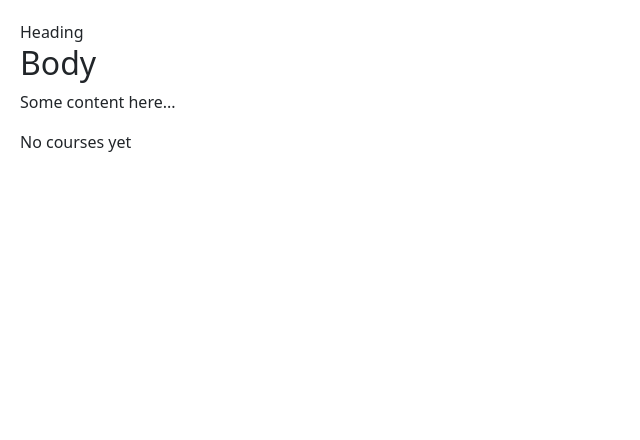
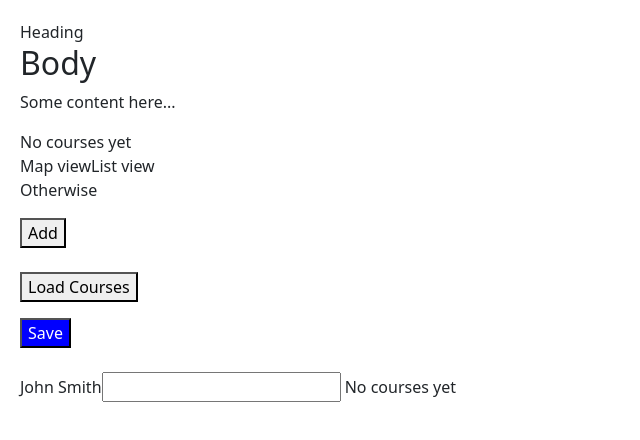
Before and after one commit to neelureddy/Angular2Project, an Angular app: page / in a window 1280 px wide. Shown: the top 440 px of the page, without its empty margins (0-640 px from the left). Built offline with nearby package versions, Linux system fonts and the light colour scheme.

Commit message:
Attribute directives (#5)
* ng-content/container

* directives added

* custom directives added

```diff
--- a/src/app/app.component.html
+++ b/src/app/app.component.html
@@ -5,6 +5,59 @@
      <p>Some content here...</p>
   </div>
 </bootstrap-panel>
+
+<div [hidden]= "courses.length == 0">
+    List of courses
+</div>
+<div [hidden]= "courses.length >1">
+    No courses yet
+</div>
+
+<ul class="nav nav-pills">
+  <li [class.active]="viewMode== 'map'"><a (click)="viewMode='map'">Map view</a></li>
+  <li [class.active]="viewMode== 'list'"><a (click)="viewMode='list'">List view</a></li>
+</ul>
+<div [ngSwitch]="viewMode">
+  <div *ngSwitchCase="'map'">Map view Content</div>
+  <div *ngSwitchCase="'list'">List view Content</div>
+  <div *ngSwitchDefault>Otherwise</div>
+</div>
+
+<ul>
+  <li *ngFor="let course of courses; ,even as isEven">
+  {{course.name }} <span *ngIf = "isEven">(EVEN)</span>
+  <button (click) = "onChange(course)">Remove</button>
+
+  </li>
+</ul>
+
+<button (click)="onAdd()">
+    Add
+</button> <br/> <br/>
+
+<button (click)= "loadCourses()"> Load Courses</button>
+<ul>
+  <li *ngFor= "let course of courses; trackBy: trackCourse">
+    {{course.name}}
+  </li>
+</ul>
+
+<button
+
+  [ngStyle]= "{
+    'backgroundColor': canSave ? 'blue' : 'grey',
+    'color' : canSave ? 'white' : 'black',
+    'fontweight' : canSave ? 'bold' : 'normal'
+
+  }"
+>
+Save
+</button> <br/> <br/>
+
+<span>{{task.assignee?.name}}</span>
+
+<input type="text" [appInputFormat]= "'uppercase'">
+
 <div *ngIf= "courses.length > 0; then coursesList else noCourses"></div>
   <ng-template #coursesList>
     List of courses
--- a/src/app/app.component.ts
+++ b/src/app/app.component.ts
@@ -6,6 +6,42 @@ import { Component } from '@angular/core';
   styleUrls: ['./app.component.css']
 })
 export class AppComponent {
+  courses!: {
+    id: number;
+    name: string;
+  }[];
   title = 'Angular2Project';
+
+  viewMode= 'somethingElse';
+
+  onAdd(){
+    this.courses.push({id:4, name: 'course4'});
+  }
+
+  onChange(course: { id: number; name: string; }){
+    let index= this.courses.indexOf(course);
+    this.courses.splice(index, 1);
+  }
+
+  loadCourses(){
+
+    this.courses= [
+      {id: 1, name: 'course1'},
+      {id: 2, name: 'course2'},
+      {id: 3, name: 'course3'},
+    ];
+  }
+  trackCourse(_index: any, course: { id: any; }){
+      return course ? course.id : undefined;
+  }
+
+  canSave =true;
+
+  task= {
+    title: 'Review Applications',
+    assignee: {
+      name: 'John Smith'
+    }
+  }
   courses= [];
 }
--- a/src/app/app.module.ts
+++ b/src/app/app.module.ts
@@ -8,6 +8,7 @@ import {FormsModule} from '@angular/forms';
 import { AppRoutingModule } from './app-routing.module';
 import { AppComponent } from './app.component';
 import { CoursesComponent } from './courses.component';
+import { InputFormatDirective } from './input-format.directive';
 
 
 @NgModule({
@@ -15,8 +16,9 @@ import { CoursesComponent } from './courses.component';
     AppComponent,
     CoursesComponent,
     SummaryPipe,
+    PanelComponent,
+    InputFormatDirective,
     PanelComponent
-
   ],
   imports: [
     BrowserModule,
--- /dev/null
+++ b/src/app/input-format.directive.ts
@@ -0,0 +1,27 @@
+import { Directive , HostListener, ElementRef, Input} from '@angular/core';
+
+
+@Directive({
+  selector: '[appInputFormat]'
+})
+export class InputFormatDirective {
+
+  @Input('appInputFormat')
+  format!: string;
+
+
+constructor(private el: ElementRef) { }
+
+@HostListener('focus') onFocus(){
+    console.log("on Focus");
+  }
+
+  @HostListener('blur') onBlur(){
+    let value: string = this.el.nativeElement.value;
+    if (this.format== 'lowercase')
+    this.el.nativeElement.value= value.toLowerCase();
+    else
+    this.el.nativeElement.value= value.toUpperCase();
+  }
+
+}
```
Also changed, not shown: src/app/favourite/favourite.component.html (added, +9 -0 lines), 2 other files (tests, documents, lock files or other folders).
